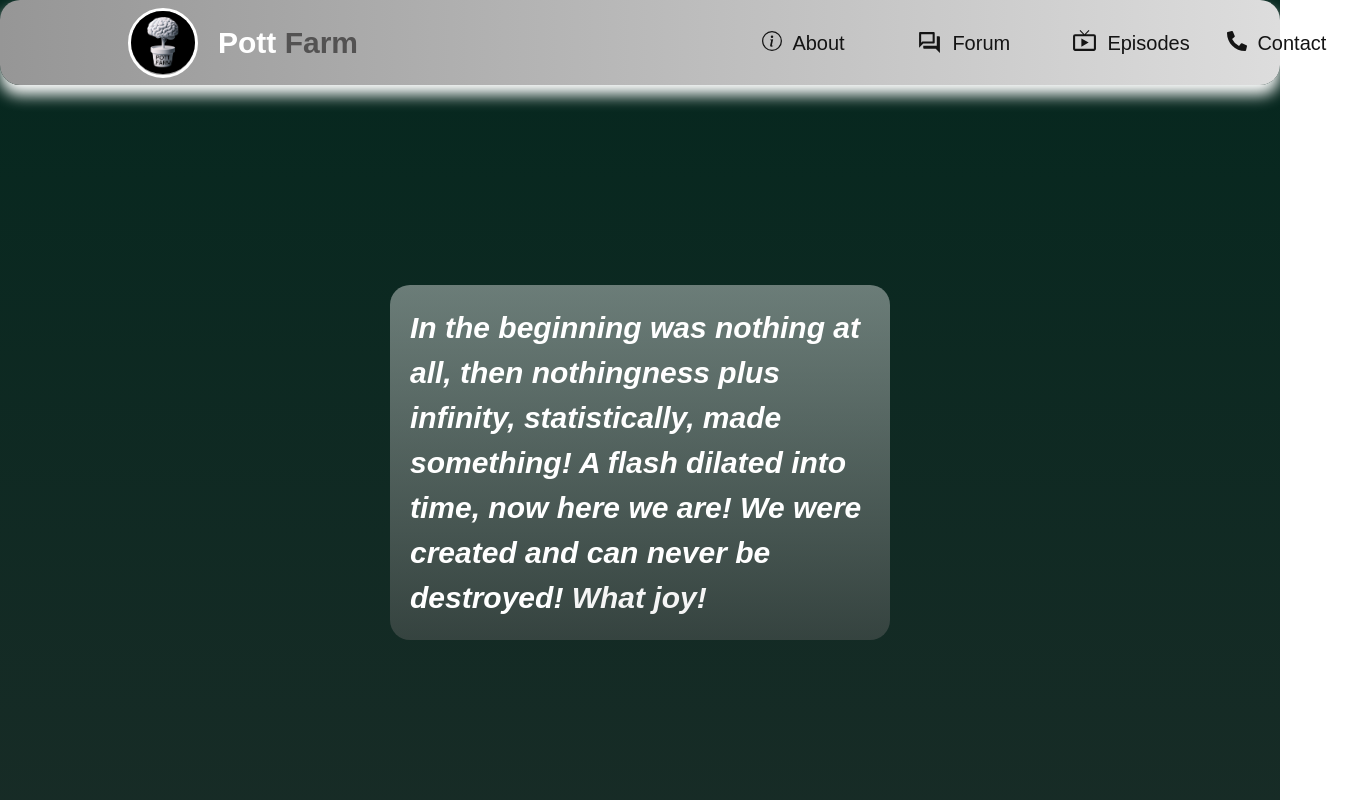
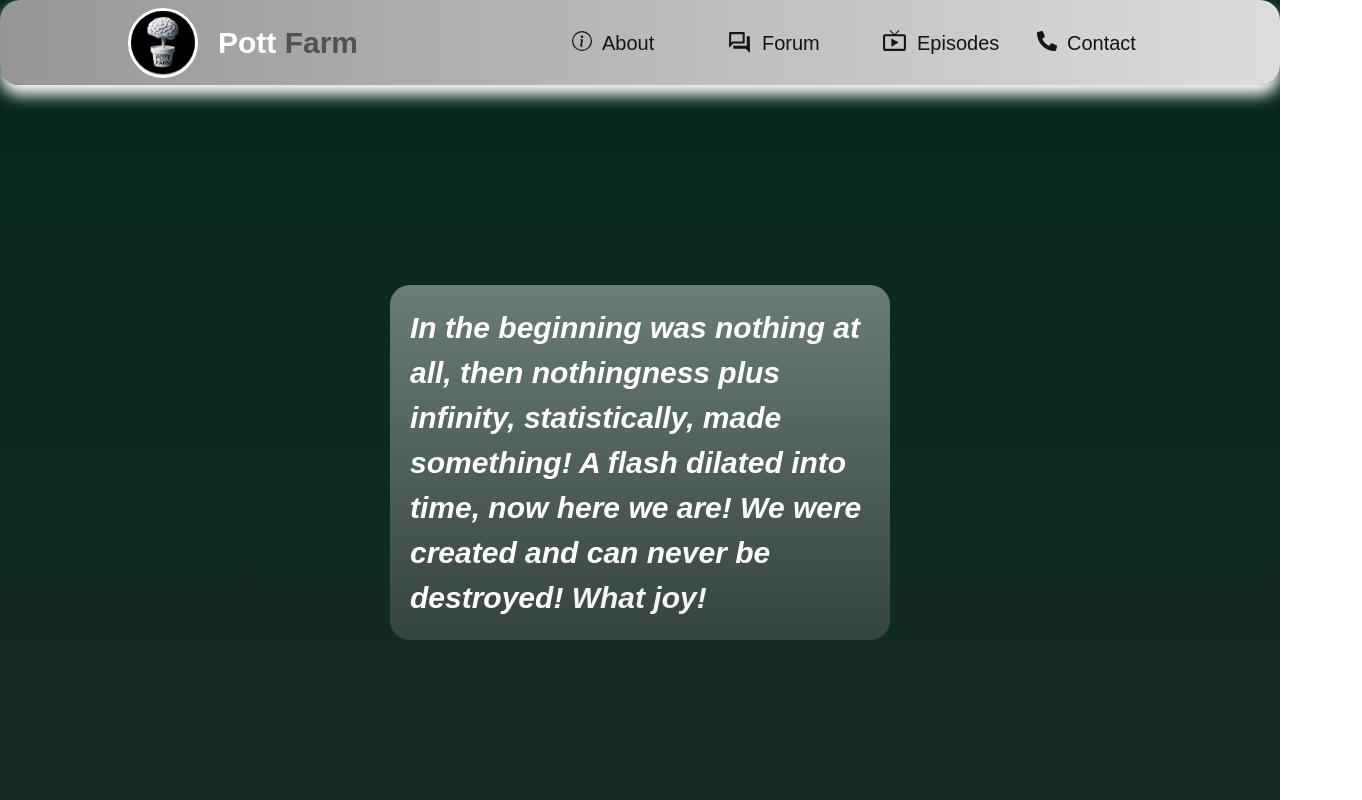
Before and after one commit to Tricaster26/pott-farm-web, a Next.js app: page / in a window 1280 px wide. Shown: the top 800 px of the page, 1362 px wide, since content can reach past the window. Built offline with nearby package versions, Linux system fonts and the light colour scheme.

Commit message:
fix : made selectors overflow better

```diff
--- a/app/app.css
+++ b/app/app.css
@@ -51,7 +51,9 @@
   .other-links-wrapper {
     display: flex;
     justify-content: space-between;
-    width: 40%;
+    max-width: 600px;
+    width: 100%;
+    overflow: hidden;
     font-size: 20px;
   }
 }
```
